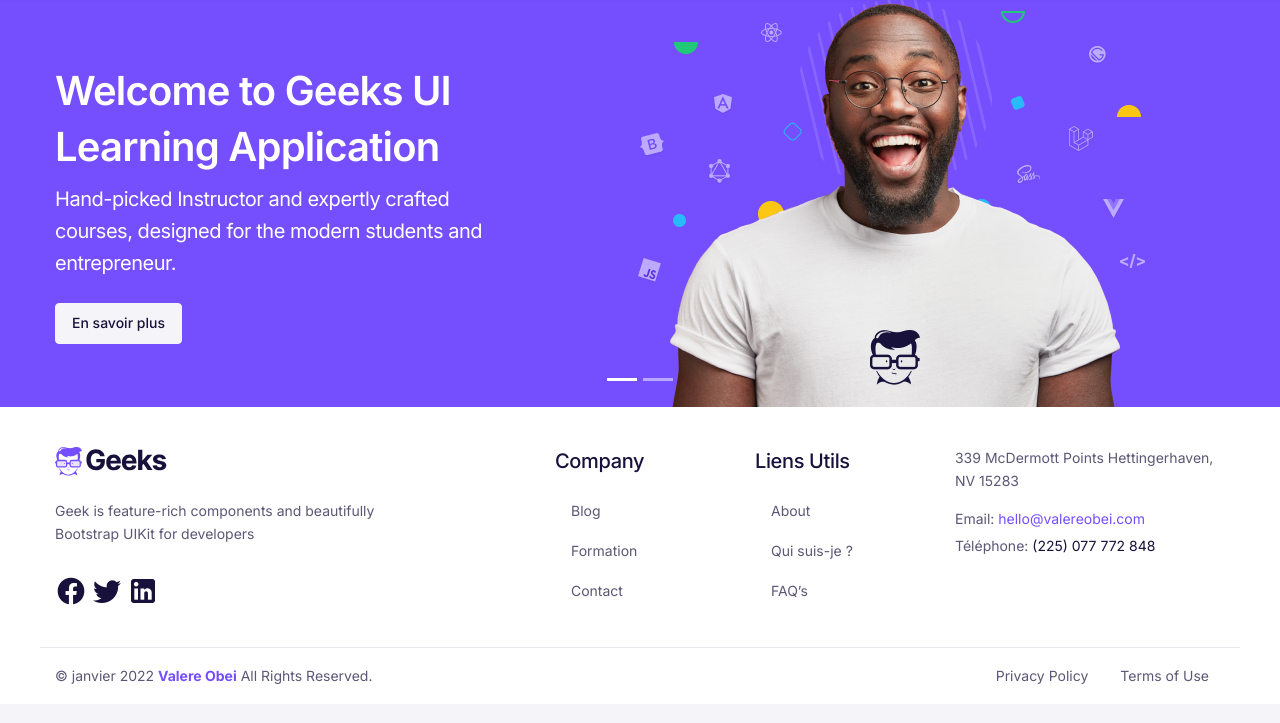
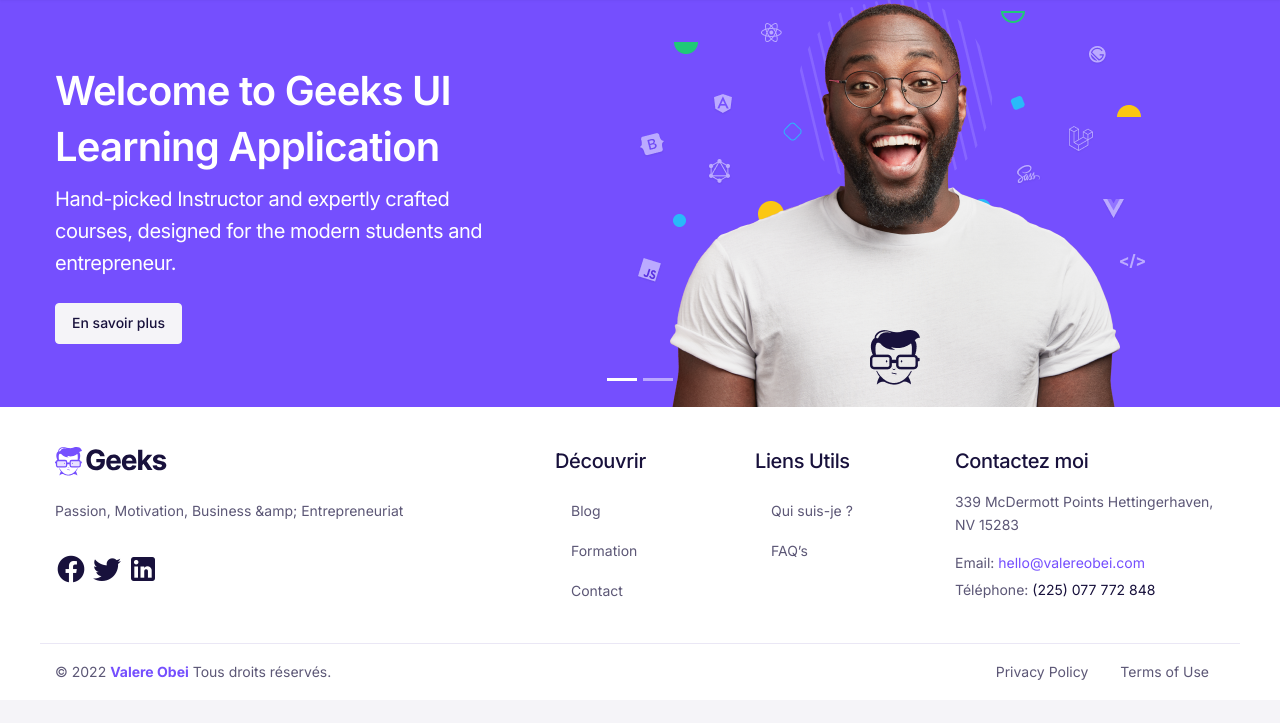
Before and after one commit to flavien-hugs/vob-website, a Django app: page / in a window 1280 px wide. Shown: the part 61-784 px from the top of the page. Run offline with Django 3.2, Linux system fonts and the light colour scheme; parts of the project's set-up code (start-up, migrations or seed data) failed here and were passed over; some libraries are stand-ins or nearby versions; some web fonts are replaced.

Commit message:
edit template

```diff
--- a/templates/_base.html
+++ b/templates/_base.html
@@ -11,9 +11,9 @@
                 {% if page_title %}
                     {{ page_title|capfirst }}
                 {% else %}
-                    {{ description|capfirst }}
+                    {{ site_desc|capfirst }}
                 {% endif %}
-            {% endblock head_title %} &smid; {{ title|upper }}
+            {% endblock head_title %} &smid; {{ title|title }}
         </title>
     </head>
 
--- a/templates/paths/__footer__.html
+++ b/templates/paths/__footer__.html
@@ -1,4 +1,5 @@
 {% url "home" as home %}
+{% url 'blog:post_list' as post_list_url %}
 
 <footer class="pt-lg-6 pt-5 footer bg-white">
     <div class="container">
@@ -8,11 +9,11 @@
                     <img src="{{ STATIC_PREFIX }}img/logo.svg" alt="{{ title }}">
 
                     <div class="mt-4">
-                        <p>Geek is feature-rich components and beautifully Bootstrap UIKit for developers</p>
+                        <p>{{ site_desc }}</p>
                         <div class="fs-4 mt-4">
                             <a href="#"><i class="mdi mdi-facebook h1 me-3"></i></a>
                             <a href="#"><i class="mdi mdi-twitter h1 me-3"></i></a>
-                            <a href="#"> <i class="mdi mdi-linkedin h1"></i></a>
+                            <a href="#"><i class="mdi mdi-linkedin h1"></i></a>
                         </div>
                     </div>
                 </div>
@@ -20,9 +21,9 @@
 
             <div class="offset-lg-1 col-lg-2 col-md-3 col-6">
                 <div class="mb-4">
-                    <h3 class="fw-bold mb-3">Company</h3>
+                    <h3 class="fw-bold mb-3">Découvrir</h3>
                     <ul class="list-unstyled nav nav-footer flex-column nav-x-0">
-                        <li><a href="#" class="nav-link">Blog</a></li>
+                        <li><a href="{{ post_list_url }}" class="nav-link">Blog</a></li>
                         <li><a href="#" class="nav-link">Formation</a></li>
                         <li><a href="#" class="nav-link">Contact</a></li>
                     </ul>
@@ -33,7 +34,6 @@
                 <div class="mb-4">
                     <h3 class="fw-bold mb-3">Liens Utils</h3>
                     <ul class="list-unstyled nav nav-footer flex-column nav-x-0">
-                        <li><a href="#" class="nav-link">About</a></li>
                         <li><a href="#" class="nav-link">Qui suis-je ?</a></li>
                         <li><a href="#" class="nav-link">FAQ’s</a></li>
                     </ul>
@@ -43,6 +43,7 @@
 
             <div class="col-lg-3 col-md-12">
                 <div class="mb-4">
+                    <h3 class="fw-bold mb-3">Contactez moi</h3>
                     <p>339 McDermott Points Hettingerhaven, NV 15283</p>
                     <p class="mb-1">Email: <a href="mailto:{{ addr_email }}">{{ addr_email }}</a></p>
                     <p>
@@ -56,9 +57,9 @@
         <div class="row align-items-center g-0 border-top py-2 mt-2">
             <div class="col-lg-4 col-md-5 col-12">
                 <span>
-                    &copy; {% now "F Y" %}
+                    &copy; {% now "Y" %}
                     <a class="font-weight-bold" href="{{ home }}">{{ title }}</a>
-                    All Rights Reserved.
+                    Tous droits réservés.
                 </span>
             </div>
 
--- a/templates/paths/__navbar__.html
+++ b/templates/paths/__navbar__.html
@@ -1,5 +1,5 @@
-
 {% url 'home' as home_url %}
+{% url 'blog:post_list' as post_list_url %}
 
 <nav class="navbar navbar-expand-lg navbar-default sticky-top">
     <div class="container px-0">
@@ -44,7 +44,7 @@
                     </li>
 
                     <li class="nav-item">
-                        <a class="nav-link nav-link text-capitalize" href="/blog">blog</a>
+                        <a class="nav-link nav-link text-capitalize" href="{{ post_list_url }}">blog</a>
                     </li>
                     <li class="nav-item">
                         <a class="nav-link nav-link text-capitalize" href="/contact">
```
Also changed, not shown: templates/paths/__paginate.html (added).
